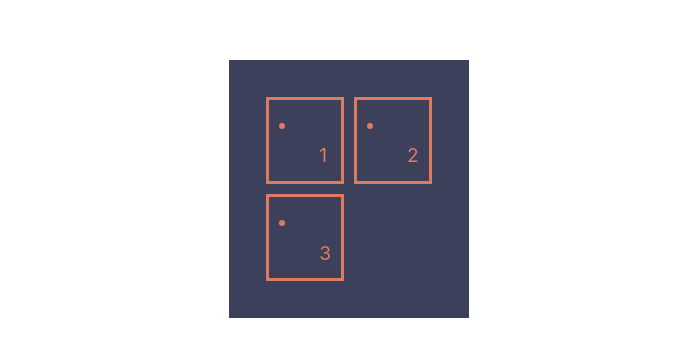
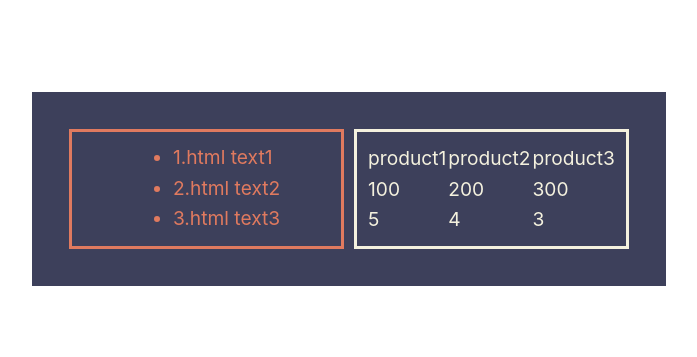
Before and after one commit to MakerAVGN/Vue3Base, a Vue app in the folder vue-project/: page / in a window 1280 px wide. Shown: the part 211-568 px from the top of the page, without its empty margins (291-988 px from the left). Built offline with nearby package versions, Linux system fonts and the light colour scheme.

Commit message:
Перебор массива объектов в Vue

```diff
--- a/vue-project/src/App.vue
+++ b/vue-project/src/App.vue
@@ -2,9 +2,28 @@
 export default {
   data() {
     return {
-
-        items: [1, 2, 3],
-
+      hrefs: [
+        { href: '1.html', text: 'text1' },
+        { href: '2.html', text: 'text2' },
+        { href: '3.html', text: 'text3' },
+      ],
+      products: [
+        {
+          name: 'product1',
+          price: 100,
+          quantity: 5
+        },
+        {
+          name: 'product2',
+          price: 200,
+          quantity: 4
+        },
+        {
+          name: 'product3',
+          price: 300,
+          quantity: 3
+        },
+      ]
     }
   },
   methods: {
@@ -12,16 +31,26 @@ export default {
 }
 </script>
 <template>
- <template v-for="elem in arr">
-		<p>{{ elem }}</p>
-		<hr>
-	</template>
+ <div class="a">
+     <ul>
+      <li v-for="href in hrefs">
+        {{ href.href }}
+        {{ href.text }}
+      </li>
+     </ul>
+ </div>
 
-    <li class="a" v-for="elem in items">
-        <ul>
-         {{ elem }}
-        </ul>
-      </li>
-      <br>
+<div class="b">
+  <tr>
+    <td v-for="text in products">
+      {{ text.name }} <br>
+      {{ text.price }} <br>
+      {{ text.quantity }}
+    </td>
+  </tr>
+</div>
+
+
+
 
 </template>
```
